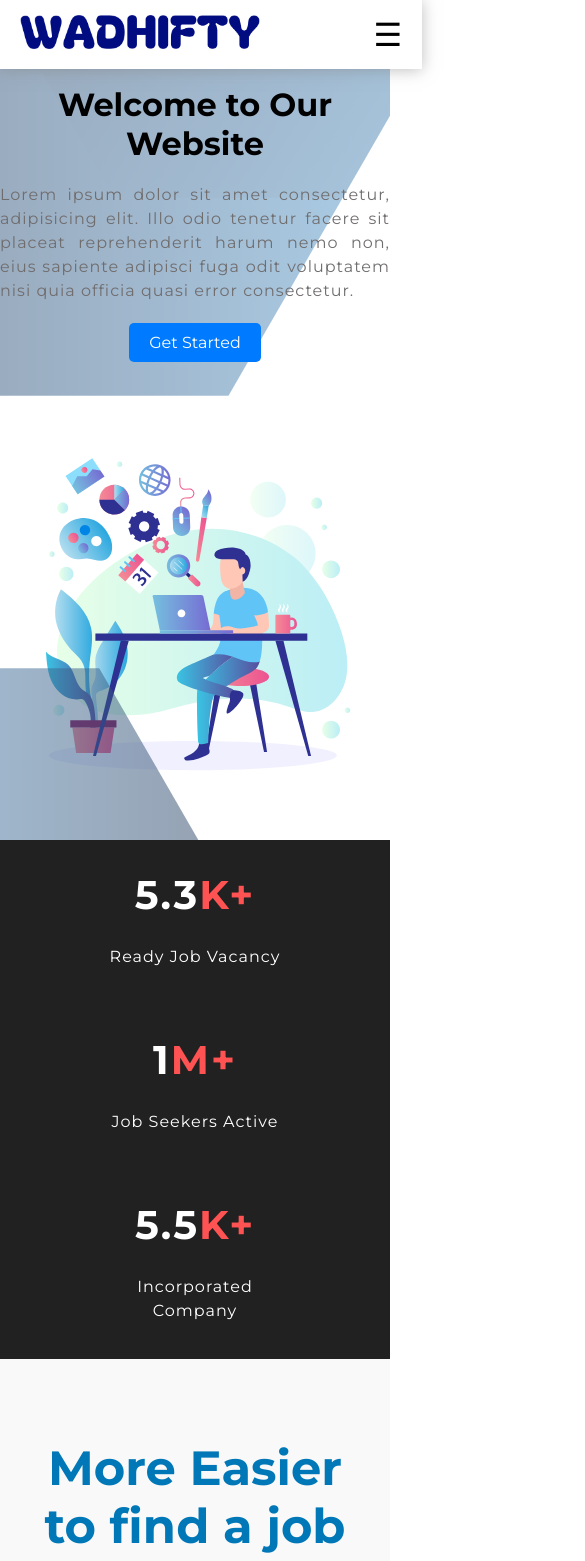
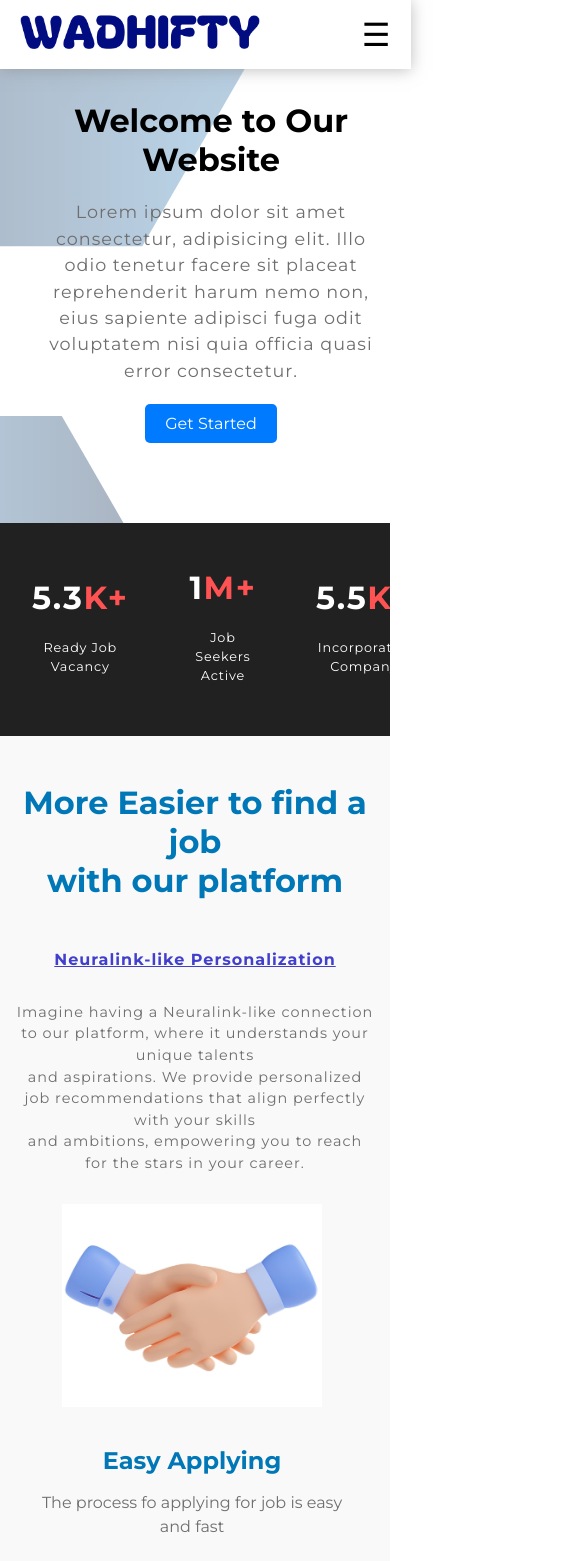
Before and after one commit to SalemMenssi/Front-Wadhifty, a React (Create React App) app: page / in a window 390 px wide. Shown: the top 1561 px of the page, 585 px wide, since content can reach past the window. Built offline with nearby package versions, Linux system fonts and the light colour scheme; no server answers.

Commit message:
make it respansive

```diff
--- a/src/URL.js
+++ b/src/URL.js
@@ -1 +1 @@
-export const URL = "http://51.75.22.254";
+export const URL = "https://api.wadhifty.com";
--- a/src/components/Style.css
+++ b/src/components/Style.css
@@ -211,8 +211,8 @@ b {
   border-radius: 30px;
   padding: 1em 2em;
   margin: 10px;
-  max-width: 18em;
-
+  max-width: 22em;
+  min-width: 22em;
   box-shadow: 0 2px 4px rgba(0, 0, 0, 0.1);
   display: flex;
   flex-direction: column;
@@ -406,8 +406,14 @@ b {
 }
 
 @media (max-width: 768px) {
+  .App {
+    overflow-x: hidden;
+  }
   .hamburger {
     display: block;
+  }
+  .navbar {
+    width: 95%;
   }
   .nav-links {
     display: none;
@@ -431,6 +437,26 @@ b {
     margin-left: 0;
   }
   .bar {
-    flex-direction: column;
+    padding: 0;
+    align-items: center;
+    width: 102%;
+  }
+  .bar-element {
+    transform: scale(0.8);
+  }
+  .left-box {
+    display: none;
+  }
+  .right-content h1 {
+    font-size: 1.5rem;
+  }
+  .right-content p {
+    font-size: 14px;
+  }
+  .join-button {
+    width: 30%;
+  }
+  .wrapper {
+    width: 100vw;
   }
 }
--- a/src/components/footer.css
+++ b/src/components/footer.css
@@ -1,11 +1,12 @@
 .footer-container {
   background-color: #0077b6;
   display: flex;
-  margin-top: 148px;
   width: 100%;
   flex-direction: column;
   align-items: center;
   padding: 60px 0 0px;
+  margin-top: auto;
+  flex-shrink: 0;
 }
 
 .footer-content {
@@ -141,3 +142,11 @@
 .footer-copyright {
   font-size: 14px;
 }
+@media (max-width: 768px) {
+  .footer-container {
+    width: 100vw;
+  }
+  .footer-right {
+    display: none;
+  }
+}
--- a/src/pages/User/Home.jsx
+++ b/src/pages/User/Home.jsx
@@ -1,6 +1,6 @@
 import React, { useEffect } from "react";
 import "../styles/home.css";
-
+import { useNavigate, useNavigation } from "react-router-dom";
 import image from "../../Assets/Images/land.svg";
 import Button from "../../components/Button";
 import LandBar from "../../components/LandBar";
@@ -38,9 +38,9 @@ const categories = [
 
 const Home = () => {
   const [jobs, setJobs] = useState([]);
-
+  const navigation = useNavigate();
   const handleClick = () => {
-    alert("Button clicked!");
+    navigation("/login");
   };
 
   const GetJobs = async () => {
--- a/src/pages/User/Index.jsx
+++ b/src/pages/User/Index.jsx
@@ -9,7 +9,7 @@ import Contact from "./Contact";
 
 const Index = () => {
   return (
-    <div>
+    <div className="wrapper">
       <NavBar />
       <Routes>
         <Route index element={<Home />} />
--- a/src/pages/styles/home.css
+++ b/src/pages/styles/home.css
@@ -110,19 +110,82 @@ p {
 }
 /* Responsive styles */
 @media (max-width: 768px) {
+  /* General Adjustments */
   .landing-page {
     flex-direction: column;
     text-align: center;
+    padding: 5em 1em;
+    min-height: auto;
+    width: 100%;
   }
 
+  .landing-page::before {
+    background-size: cover;
+    opacity: 0.4;
+  }
+  .wrapper {
+    width: 175vw;
+  }
+  /* Left Side */
+  .left-side img {
+    max-width: 100%;
+    margin-top: 2em;
+    display: none;
+  }
+
+  /* Right Side */
   .right-side {
     margin-left: 0;
+    max-width: 90%;
   }
 
-  .left-side {
-    margin-bottom: 20px;
+  .right-side h1 {
+    font-size: 2rem;
   }
+
+  .right-side p {
+    font-size: 1.1rem;
+    text-align: center;
+  }
+
+  /* Section */
+  .section {
+    padding: 20px 15px;
+  }
+
+  h2 {
+    font-size: 2rem;
+    margin-bottom: 1.5em;
+  }
+
+  p {
+    font-size: 0.9rem;
+  }
+
+  /* Boxes */
   .box {
     flex-direction: column;
+    gap: 15px;
+  }
+
+  .box-card {
+    max-width: 90%;
+    padding: 15px;
+  }
+
+  /* Links */
+  .link-style {
+    font-size: 16px;
+  }
+
+  /* Columns */
+  .column {
+    flex-direction: column;
+    align-items: center;
+  }
+
+  /* Images */
+  .box-card img {
+    max-width: 80%;
   }
 }
--- a/src/pages/styles/login.css
+++ b/src/pages/styles/login.css
@@ -134,7 +134,10 @@
   }
   .login-image,
   .login-form {
-    min-width: 100%;
     max-width: none;
+    justify-content: flex-end;
+  }
+  .login-image .clip {
+    display: none;
   }
 }
```
